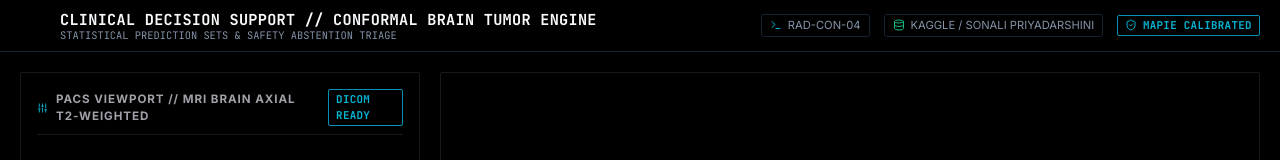
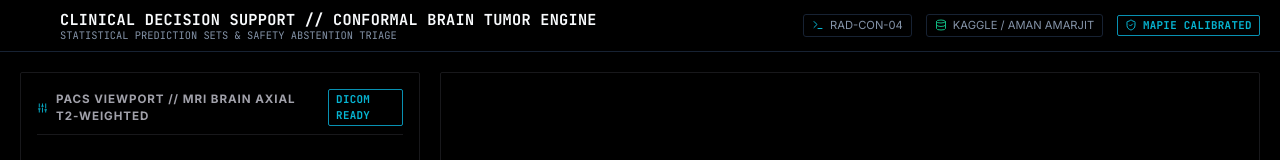
Before and after one commit to Aman-Amarjit/conformalized-brain-tumor-agent, a React (Vite) app in the folder frontend/: page / in a window 1280 px wide. Shown: the top 160 px of the page. Built offline with nearby package versions, Linux system fonts and the light colour scheme; no server answers.

Commit message:
Update author branding to Aman Amarjit

```diff
--- a/frontend/src/App.tsx
+++ b/frontend/src/App.tsx
@@ -170,7 +170,7 @@ export const App: React.FC = () => {
 
           <div style={{ display: 'flex', alignItems: 'center', gap: '0.375rem', fontSize: '0.7rem', color: '#8493a8', background: '#000000', padding: '3px 8px', borderRadius: '3px', border: '1px solid #172233' }}>
             <Database size={12} color="#10b981" />
-            <span>KAGGLE / SONALI PRIYADARSHINI</span>
+            <span>KAGGLE / AMAN AMARJIT</span>
           </div>
 
           <div className="pacs-badge pacs-badge-info">
```
Also changed, not shown: 2 other files (tests, documents, lock files or other folders).
